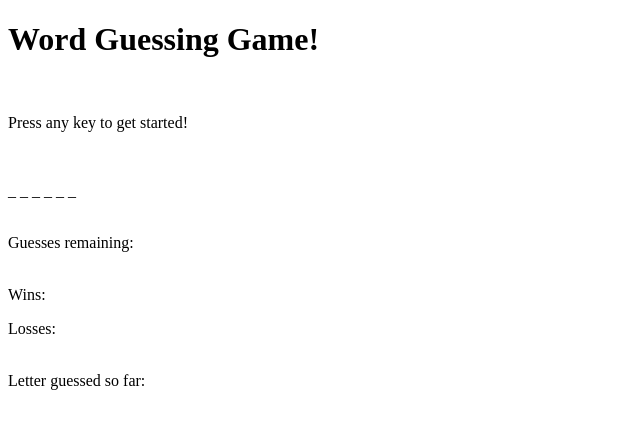
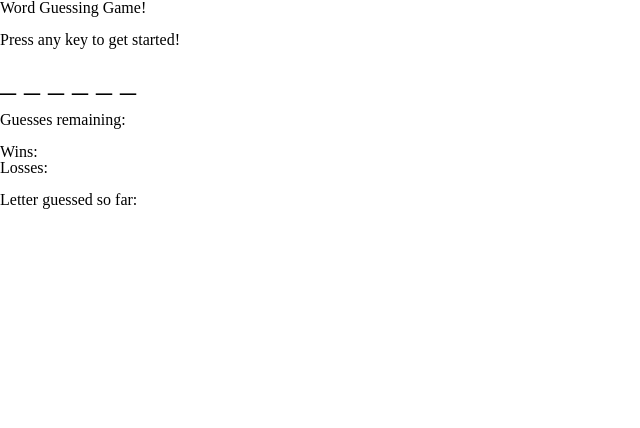
Before and after one commit to Mlipphardt/Word-Guess-Game, a plain HTML site: page index.html in a window 1280 px wide. Shown: the whole page, without its empty margins (0-640 px from the left). Drawn offline with Linux system fonts and the light colour scheme.

Commit message:
Linked reset.css and style.css

```diff
--- a/index.html
+++ b/index.html
@@ -5,6 +5,9 @@
     <meta name="viewport" content="width=device-width, initial-scale=1.0">
     <meta http-equiv="X-UA-Compatible" content="ie=edge">
     <title>Word Guessing Game!</title>
+    <link rel="stylesheet" href="./assets/css/reset.css">
+    <link rel="stylesheet" href="./assets/css/style.css">
+
 </head>
 
 <body>
```
